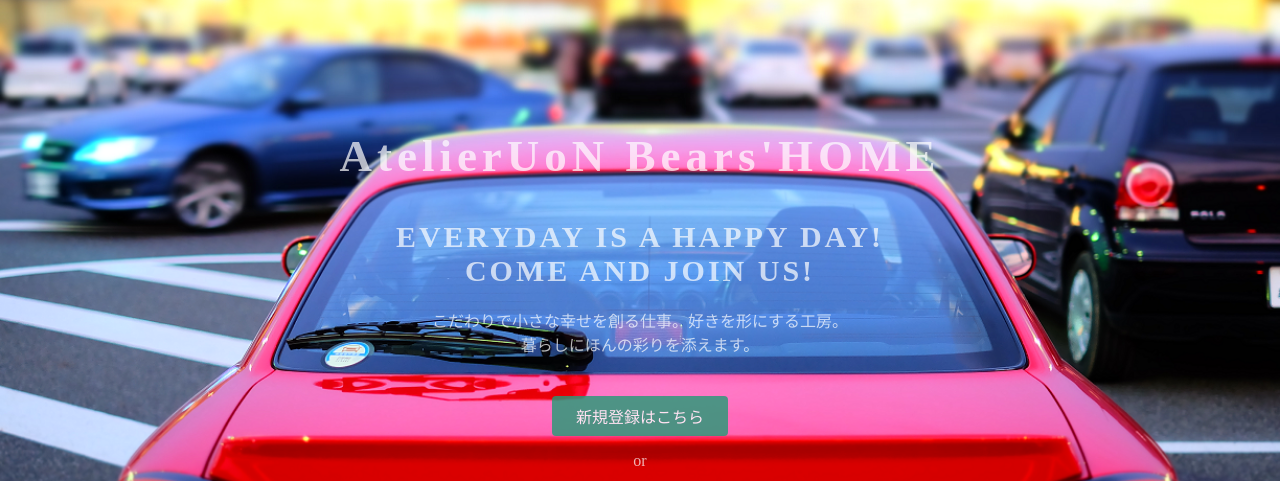
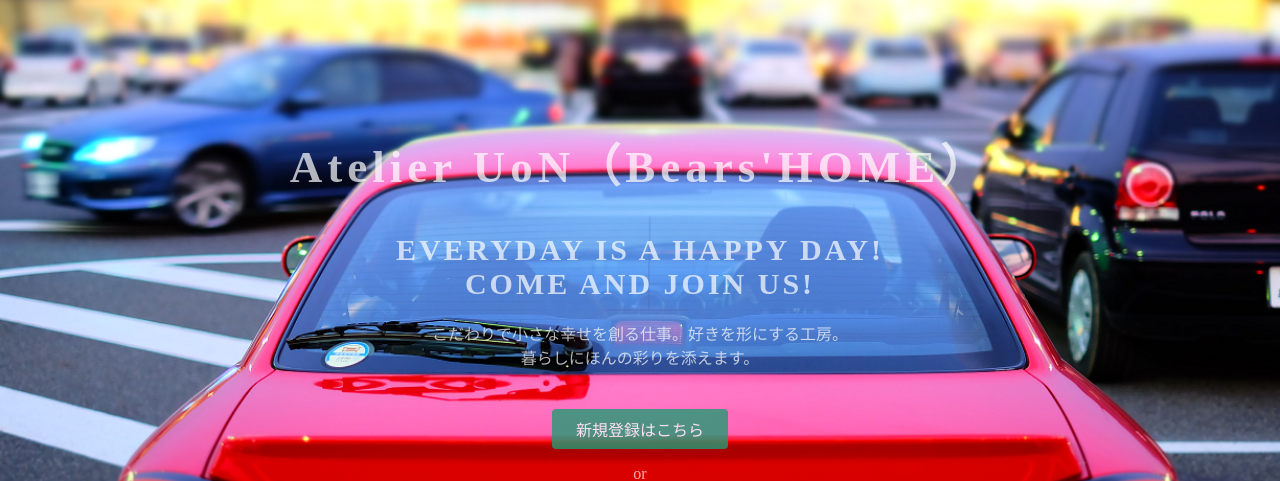
Before and after one commit to AtelierUoN/BearsHome, a plain HTML site: page index.html in a window 1280 px wide. Shown: the part 87-568 px from the top of the page. Drawn offline with Linux system fonts and the light colour scheme.

Commit message:
Update index.html

```diff
--- a/index.html
+++ b/index.html
@@ -23,7 +23,7 @@
   </header>
   <div class="top-wrapper">
     <div class="container">
-      <h2>AtelierUoN Bears'HOME</h2>
+      <h2>Atelier UoN（Bears'HOME）</h2>
       <h1>EVERYDAY IS A HAPPY DAY!<br>COME AND JOIN US!</h1>
       <p>こだわりで小さな幸せを創る仕事。好きを形にする工房。<br>暮らしにほんの彩りを添えます。</p>
       <div class="btn-wrapper">
```
